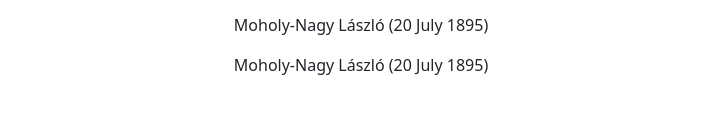
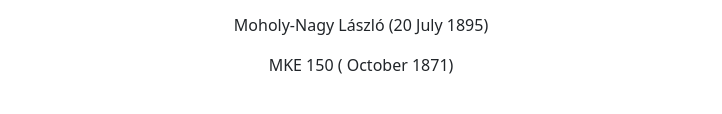
Before and after one commit to bankitomi26/contemporary, a plain HTML site: page index.html in a window 1280 px wide. Shown: the part 472-586 px from the top of the page, without its empty margins (279-1001 px from the left). Drawn offline with nearby package versions, Linux system fonts and the light colour scheme.

Commit message:
Update index.html

```diff
--- a/index.html
+++ b/index.html
@@ -23,7 +23,7 @@
                 <p>Gerhard Richter (9 February 1932)</p>
                 <p>Joseph Heinrich Beuys (12 May 1921)</p>
                 <p>Moholy-Nagy László (20 July 1895)</p>
-                <p>Moholy-Nagy László (20 July 1895)</p>
+                <p>MKE 150 ( October 1871)</p>
             </div>
         </div>
         <!-- Bootstrap core JS-->
```
